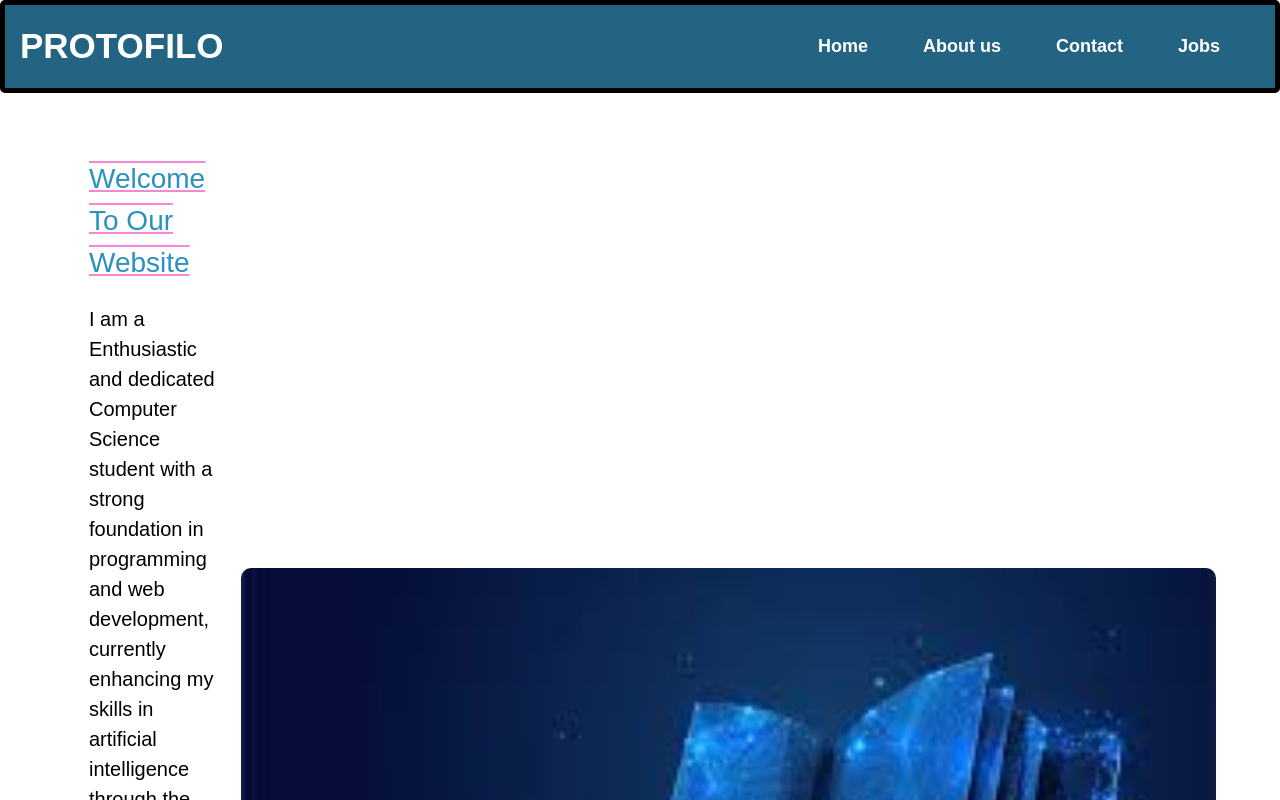
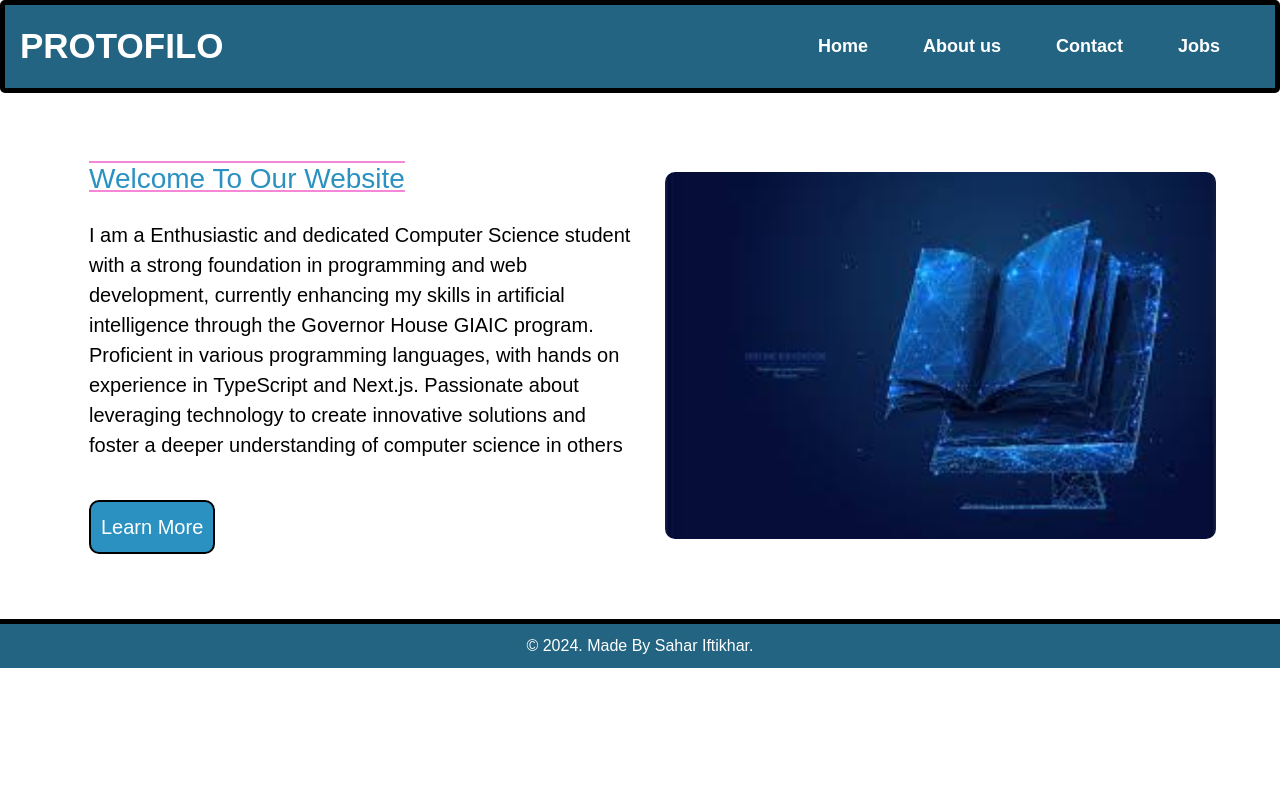
Before and after one commit to Sahar-Iftikhar/custom-protofilo, a Next.js app: page /about-us in a window 1280 px wide. Shown: the top 800 px of the page. Built offline with nearby package versions, Linux system fonts and the light colour scheme.

Commit message:
first commit

```diff
--- a/src/app/about-us/page.tsx
+++ b/src/app/about-us/page.tsx
@@ -18,7 +18,7 @@ on experience in TypeScript and Next.js. Passionate about
  deeper understanding of computer science in others</p>
  <button className="cta-button">Learn More</button>
  </div>
-  <Image className="/book.jpeg" src="/book.jpeg" alt="image" width={500} height={300}  />
+  <Image className="book" src="/book.jpeg" alt="image" width={500} height={300}  />
  </div>
  <Footer/>
     </div>
--- a/src/app/globals.css
+++ b/src/app/globals.css
@@ -308,7 +308,7 @@ p{
   color: #2a91c1;
   text-decoration: overline underline rgb(246, 135, 214);
 }
-.book-image{
+.book{
   flex: 1;
   width: 600px;
   margin: auto;
--- a/src/app/jobs/page.tsx
+++ b/src/app/jobs/page.tsx
@@ -30,7 +30,7 @@ export default function Jobs (){
           </div>
 
           <div className="job">
-            <Image src="/developer.png" alt="software" />
+            <Image src="/developer.png" alt="software" height={200} width={200}/>
             <h3 className="job-title">Front-End Developer</h3>
             <div className="details">Responsible for designing, developing and maintaining websites and application
             </div>
--- a/src/app/page.tsx
+++ b/src/app/page.tsx
@@ -1,4 +1,4 @@
-import Image from "next/image";
+
 
 import Header from "../component/Header";
 import Content from "../component/contant";
--- a/src/component/Footer.tsx
+++ b/src/component/Footer.tsx
@@ -1,5 +1,3 @@
-import Link from "next/link";
-
 export default function Footer() {
   return (
 <div>
--- a/src/component/contant.tsx
+++ b/src/component/contant.tsx
@@ -1,4 +1,3 @@
-import Link from "next/link";
 import Image from 'next/image';
 export default function Content() {
   return (
```
Also changed, not shown: 1 other file (tests, documents, lock files or other folders).
